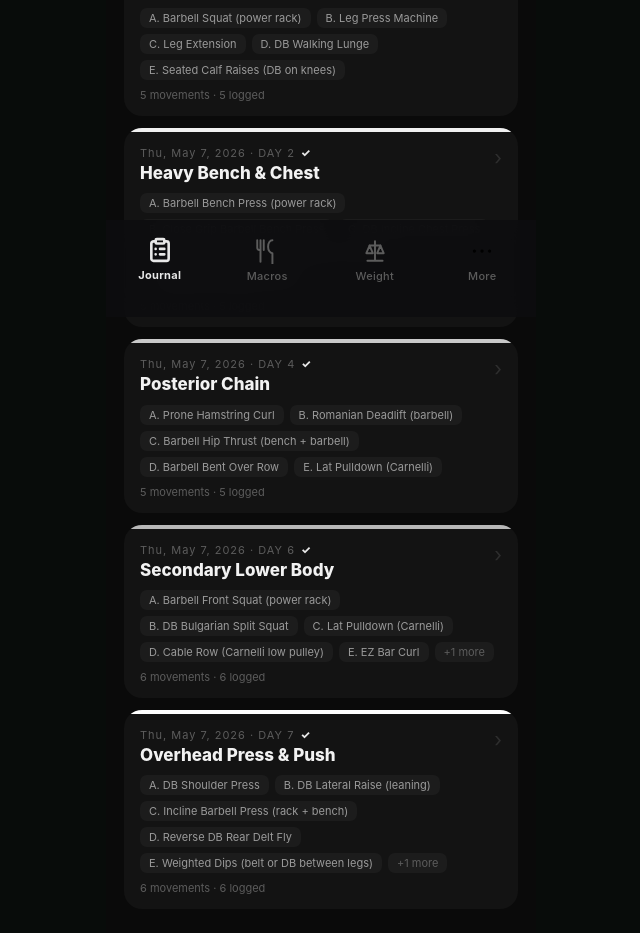
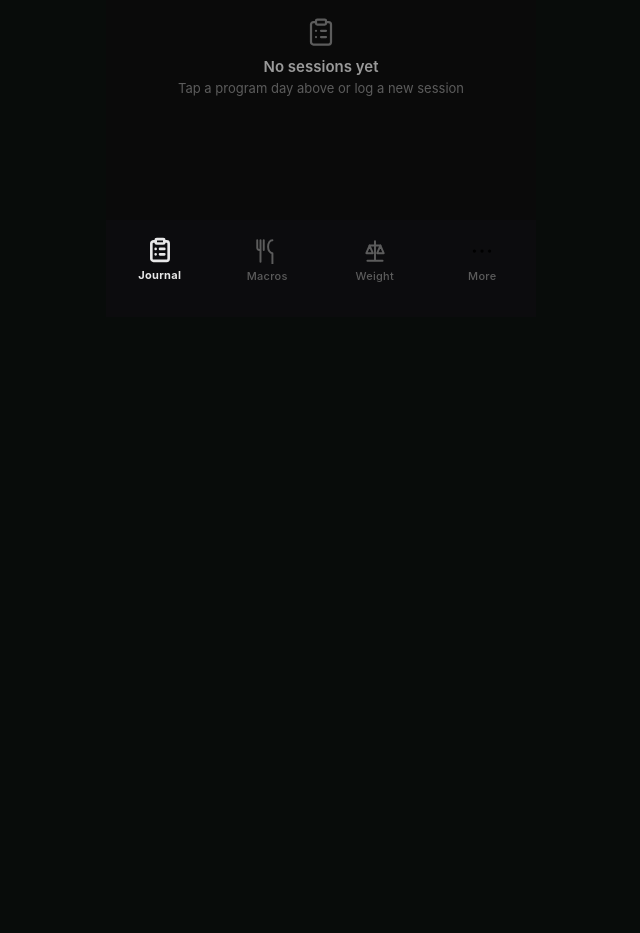
Before and after one commit to seankizy/bodybuilding-app, a React (Vite) app: page / in a window 1280 px wide. Shown: the part 483-1416 px from the top of the page, without its empty margins (319-959 px from the left). After the commit the page ends 800 px from the top, so only its background shows below. Built offline with nearby package versions, Linux system fonts and the light colour scheme.

Commit message:
Update App.jsx

```diff
--- a/src/App.jsx
+++ b/src/App.jsx
@@ -198,102 +198,14 @@ function newMovement(name = "") {
   return { id: Date.now() + Math.random(), name, sets: [{ w: "", r: "" }], note: "" };
 }
 
-// ── SEED DATA — from original workout screenshots (May 7 2026) ───────────────
-// Only used on first load if localStorage is empty.
-const SEED_ENTRIES = [
-  {
-    id: 1000001, date: "2026-05-07", programDay: 1,
-    customTitle: "Heavy Squats & Legs", note: "", completedAt: "2026-05-07T18:00:00.000Z",
-    movements: [
-      { id: 1000101, name: "Barbell Squat (power rack)", programRef: "A", setsTarget: 4, repsTarget: "8–12", rest: "2m 30s", note: "", doneAt: null, lastSets: null, lastDate: null,
-        sets: [{ w: "47.5", r: "12" }, { w: "50", r: "12" }, { w: "52", r: "12" }, { w: "52", r: "9" }] },
-      { id: 1000102, name: "Leg Press Machine", programRef: "B", setsTarget: 2, repsTarget: "6–10", rest: "2m", note: "", doneAt: null, lastSets: null, lastDate: null,
-        sets: [{ w: "199.5", r: "10" }, { w: "199.5", r: "9" }] },
-      { id: 1000103, name: "Leg Extension", programRef: "C", setsTarget: 3, repsTarget: "10–15", rest: "1m", note: "", doneAt: null, lastSets: null, lastDate: null,
-        sets: [{ w: "32", r: "9" }, { w: "32", r: "10" }, { w: "32", r: "10" }] },
-      { id: 1000104, name: "DB Walking Lunge", programRef: "D", setsTarget: 2, repsTarget: "10 each leg", rest: "1m", note: "", doneAt: null, lastSets: null, lastDate: null,
-        sets: [{ w: "32", r: "10" }, { w: "32", r: "7" }] },
-      { id: 1000105, name: "Seated Calf Raises (DB on knees)", programRef: "E", setsTarget: 4, repsTarget: "10–15", rest: "1m", note: "", doneAt: null, lastSets: null, lastDate: null,
-        sets: [{ w: "68", r: "15" }, { w: "68", r: "15" }, { w: "68", r: "14" }, { w: "70.5", r: "14" }] },
-    ],
-  },
-  {
-    id: 1000002, date: "2026-05-07", programDay: 2,
-    customTitle: "Heavy Bench & Chest", note: "", completedAt: "2026-05-07T18:00:00.000Z",
-    movements: [
-      { id: 1000201, name: "Barbell Bench Press (power rack)", programRef: "A", setsTarget: 4, repsTarget: "8–10", rest: "3m", note: "", doneAt: null, lastSets: null, lastDate: null,
-        sets: [{ w: "84", r: "10" }, { w: "84", r: "10" }, { w: "84", r: "12" }, { w: "86", r: "9" }] },
-      { id: 1000202, name: "Close Grip Barbell Bench Press", programRef: "B", setsTarget: 3, repsTarget: "8–10", rest: "1m", note: "", doneAt: null, lastSets: null, lastDate: null,
-        sets: [{ w: "70.5", r: "8" }, { w: "70.5", r: "5" }, { w: "61", r: "8" }] },
-      { id: 1000203, name: "DB Incline Chest Press", programRef: "C", setsTarget: 3, repsTarget: "8–12", rest: "1m 30s", note: "", doneAt: null, lastSets: null, lastDate: null,
-        sets: [{ w: "27", r: "12" }, { w: "27", r: "9" }, { w: "27", r: "10" }] },
-      { id: 1000204, name: "Tricep Overhead Extension (DB or EZ bar)", programRef: "D", setsTarget: 3, repsTarget: "10–15", rest: "1m", note: "", doneAt: null, lastSets: null, lastDate: null,
-        sets: [{ w: "18", r: "12" }, { w: "18", r: "10" }, { w: "18", r: "10" }] },
-      { id: 1000205, name: "Cable Pushdown (Carnelli)", programRef: "E", setsTarget: 3, repsTarget: "10–15", rest: "1m", note: "", doneAt: null, lastSets: null, lastDate: null,
-        sets: [{ w: "18", r: "10" }, { w: "18", r: "11" }, { w: "18", r: "10" }] },
-    ],
-  },
-  {
-    id: 1000004, date: "2026-05-07", programDay: 4,
-    customTitle: "Posterior Chain", note: "", completedAt: "2026-05-07T18:00:00.000Z",
-    movements: [
-      { id: 1000401, name: "Prone Hamstring Curl", programRef: "A", setsTarget: 4, repsTarget: "2×10-12, 2×15-20", rest: "1m", note: "", doneAt: null, lastSets: null, lastDate: null,
-        sets: [{ w: "32", r: "12" }, { w: "32", r: "8" }, { w: "22.5", r: "16" }, { w: "22.5", r: "13" }] },
-      { id: 1000402, name: "Romanian Deadlift (barbell)", programRef: "B", setsTarget: 3, repsTarget: "6–10", rest: "1m 30s", note: "", doneAt: null, lastSets: null, lastDate: null,
-        sets: [{ w: "70.5", r: "10" }, { w: "70.5", r: "10" }, { w: "70.5", r: "6" }] },
-      { id: 1000403, name: "Barbell Hip Thrust (bench + barbell)", programRef: "C", setsTarget: 2, repsTarget: "20–25", rest: "1m", note: "", doneAt: null, lastSets: null, lastDate: null,
-        sets: [{ w: "61", r: "17" }, { w: "61", r: "13" }] },
-      { id: 1000404, name: "Barbell Bent Over Row", programRef: "D", setsTarget: 3, repsTarget: "6–10", rest: "1m 30s", note: "", doneAt: null, lastSets: null, lastDate: null,
-        sets: [{ w: "52", r: "10" }, { w: "52", r: "10" }, { w: "52", r: "" }] },
-      { id: 1000405, name: "Lat Pulldown (Carnelli)", programRef: "E", setsTarget: 3, repsTarget: "8–12", rest: "1m 30s", note: "", doneAt: null, lastSets: null, lastDate: null,
-        sets: [{ w: "54.5", r: "10" }, { w: "54.5", r: "11" }, { w: "54.5", r: "9" }] },
-    ],
-  },
-  {
-    id: 1000006, date: "2026-05-07", programDay: 6,
-    customTitle: "Secondary Lower Body", note: "", completedAt: "2026-05-07T18:00:00.000Z",
-    movements: [
-      { id: 1000601, name: "Barbell Front Squat (power rack)", programRef: "A", setsTarget: 4, repsTarget: "8–10", rest: "2m 30s", note: "", doneAt: null, lastSets: null, lastDate: null,
-        sets: [{ w: "50", r: "10" }, { w: "50", r: "10" }, { w: "55", r: "10" }, { w: "55", r: "9" }] },
-      { id: 1000602, name: "DB Bulgarian Split Squat", programRef: "B", setsTarget: 2, repsTarget: "8–10", rest: "1m", note: "", doneAt: null, lastSets: null, lastDate: null,
-        sets: [{ w: "27", r: "9" }, { w: "27", r: "11" }] },
-      { id: 1000603, name: "Lat Pulldown (Carnelli)", programRef: "C", setsTarget: 3, repsTarget: "10–12", rest: "1m", note: "", doneAt: null, lastSets: null, lastDate: null,
-        sets: [{ w: "59", r: "12" }, { w: "61", r: "10" }, { w: "61", r: "10" }] },
-      { id: 1000604, name: "Cable Row (Carnelli low pulley)", programRef: "D", setsTarget: 3, repsTarget: "10–12", rest: "1m", note: "", doneAt: null, lastSets: null, lastDate: null,
-        sets: [{ w: "59", r: "12" }, { w: "59", r: "11" }, { w: "59", r: "9" }] },
-      { id: 1000605, name: "EZ Bar Curl", programRef: "E", setsTarget: 4, repsTarget: "10–12", rest: "1m", note: "", doneAt: null, lastSets: null, lastDate: null,
-        sets: [{ w: "16", r: "12" }, { w: "16", r: "10" }, { w: "16", r: "11" }, { w: "16", r: "6" }] },
-      { id: 1000606, name: "DB Hammer Curl", programRef: "F", setsTarget: 3, repsTarget: "10–12", rest: "1m", note: "", doneAt: null, lastSets: null, lastDate: null,
-        sets: [{ w: "10", r: "12" }, { w: "10", r: "12" }, { w: "10.5", r: "11" }] },
-    ],
-  },
-  {
-    id: 1000007, date: "2026-05-07", programDay: 7,
-    customTitle: "Overhead Press & Push", note: "", completedAt: "2026-05-07T18:00:00.000Z",
-    movements: [
-      { id: 1000701, name: "DB Shoulder Press", programRef: "A", setsTarget: 4, repsTarget: "5–8", rest: "2m", note: "", doneAt: null, lastSets: null, lastDate: null,
-        sets: [{ w: "27", r: "8" }, { w: "27", r: "8" }, { w: "27", r: "7" }, { w: "27", r: "7" }] },
-      { id: 1000702, name: "DB Lateral Raise (leaning)", programRef: "B", setsTarget: 4, repsTarget: "10–15", rest: "1m", note: "", doneAt: null, lastSets: null, lastDate: null,
-        sets: [{ w: "3.5", r: "15" }, { w: "3.5", r: "15" }, { w: "3.5", r: "10" }, { w: "3.5", r: "9" }] },
-      { id: 1000703, name: "Incline Barbell Press (rack + bench)", programRef: "C", setsTarget: 3, repsTarget: "8–12", rest: "1m", note: "", doneAt: null, lastSets: null, lastDate: null,
-        sets: [{ w: "60", r: "10" }, { w: "60", r: "8" }, { w: "60", r: "8" }] },
-      { id: 1000704, name: "Reverse DB Rear Delt Fly", programRef: "D", setsTarget: 3, repsTarget: "12–15", rest: "1m", note: "", doneAt: null, lastSets: null, lastDate: null,
-        sets: [{ w: "5.5", r: "13" }, { w: "5.5", r: "15" }, { w: "7", r: "12" }] },
-      { id: 1000705, name: "Weighted Dips (belt or DB between legs)", programRef: "E", setsTarget: 3, repsTarget: "10–12", rest: "1m", note: "", doneAt: null, lastSets: null, lastDate: null,
-        sets: [{ w: "BW", r: "10" }, { w: "BW", r: "10" }, { w: "BW", r: "9" }] },
-      { id: 1000706, name: "Tricep Pushdown EZ Bar (cable machine)", programRef: "F", setsTarget: 3, repsTarget: "12–15", rest: "1m", note: "Tempo: 1-0-1-0", doneAt: null, lastSets: null, lastDate: null,
-        sets: [{ w: "25", r: "10" }, { w: "25", r: "7" }, { w: "22.5", r: "8" }] },
-    ],
-  },
-];
 const SEED_WEIGHTS = [];
 // ── STORAGE (localStorage — persists across deployments) ──────────────────
 async function loadEntries() {
   try {
     const raw = localStorage.getItem("wj_entries");
-    if (raw) { const p = JSON.parse(raw); if (Array.isArray(p) && p.length > 0) return p; }
+    if (raw) { const p = JSON.parse(raw); if (Array.isArray(p)) return p; }
   } catch {}
-  return JSON.parse(JSON.stringify(SEED_ENTRIES));
+  return [];
 }
 async function saveEntries(entries) {
   try {
```
